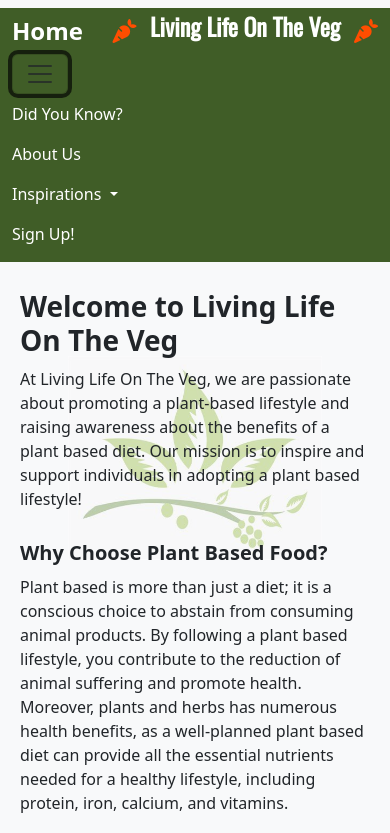
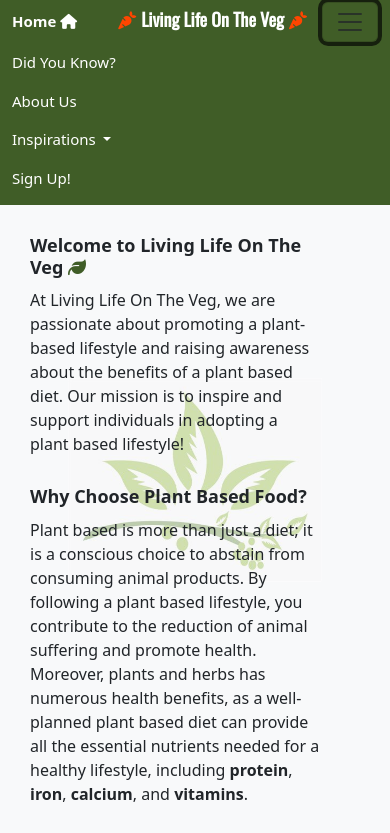
Before and after one commit to RickyLambert87/LearningHTML-CSS, a plain HTML site: page index.html in a window 390 px wide. Both pictures are taken after a click on the button "Toggle navigation". Shown: the top 833 px of the page. Drawn offline with nearby package versions, Linux system fonts and the light colour scheme.

Commit message:
feat:made more responsive and also changed some css

```diff
--- a/assets/style.css
+++ b/assets/style.css
@@ -1,7 +1,127 @@
 @import url('https://fonts.googleapis.com/css?family=Oswald|Lato:300');
-.pepper {
-  color: rgb(228, 41, 72);
+/* Icons */
+
+.fa-carrot {
+  color:orangered;
+  font-size: 36px;
+  padding: 10px;
+  justify-content: center;
 }
+  .fa-lemon {
+font-size: 36px;
+color: yellow;
+  }
+.fa-leaf {
+  color: #405d27;
+}
+/* Global styles */
+
+body {
+  background-color: #f8f9fa;
+}
+/* navbar */
+
+.logo-text {
+  font-family: 'Oswald', sans-serif;
+  font-size: 28px;
+  font-weight: bold;
+  color: #fefffe;
+  text-align: center;
+  margin-left: 25px;
+}
+
+.header {
+  display: flex;
+  justify-content: center;
+  align-items: center;
+  background-color: #405d27;
+  color: #fff;
+  height: 100px;
+}
+
+.footer {
+  background-color: #405d27;
+  color: #fff;
+}
+
+.container-fluid {
+  background-color: #405d27;
+
+}
+
+.navbar {
+  border-radius: 0;
+  padding: 0;
+}
+
+.navbar-brand {
+  font-size: 24px;
+  font-weight: bold;
+  color: #fff;
+}
+
+.nav-link {
+  color: white;
+  font-size: 20px;
+  margin-right: 20px;
+  padding-right: 20px;
+}
+
+.dropdown-item {
+  text-decoration: underline;
+  font-size: 20px;
+}
+
+/* Homepage */
+
+.homepage {
+  position: relative;
+}
+
+.homepage::before {
+  content: "";
+  position: absolute;
+  top: 0;
+  left: 0;
+  right: 0;
+  bottom: 0;
+  opacity: 0.2;
+  z-index: -1;
+  background-image: url("images/herblogo.jpeg");
+  background-repeat: no-repeat;
+  background-size: 65%;
+  background-position: center bottom 85%;
+  opacity: 0.2;
+}
+
+.welcome-section {
+  padding: 20px;
+  margin-top: 10px;
+  margin-left: 10px;
+  margin-right: 550px;
+}
+
+.welcome-section h2 {
+  font-size: 48px;
+  font-weight: bold;
+  margin-bottom: 10px;
+}
+
+.welcome-section h3 {
+  font-size: 35px;
+  font-weight: bold;
+  margin-top: 30px;
+  margin-bottom: 10px;
+}
+
+.welcome-section p {
+  font-size: 26px;
+  line-height: 1.5;
+  margin-bottom: 20px;
+}
+
+/* Did You Know Page */
+
 .didyouknowpage {
   position: relative;
 }
@@ -21,6 +141,8 @@
   background-position: center bottom 90%;
 }
 
+/* About Us Page */
+
 .aboutuspage {
   position: relative;
 }
@@ -39,122 +161,109 @@
   background-size: 55%;
   background-position: center bottom 90%;
 }
-.homepage {
-  position: relative;
+
+
+
+/* Welcome Section */
+
+.welcome-section {
+  padding: 20px;
+  margin-top: 10px;
+  margin-left: 10px;
+  margin-right: 50px;
 }
 
-.homepage::before {
-  content: "";
-  position: absolute;
-  top: 0;
-  left: 0;
-  right: 0;
-  bottom: 0;
-  opacity: 0.2;
-  z-index: -1;
-  background-image: url("images/herblogo.jpeg");
-  background-repeat: no-repeat;
-  background-size: 55%;
-  background-position: center bottom 95%;
-}
-
-.logo-text {
-    font-family: 'Oswald', sans-serif;
-    font-size: 48px;
-    font-weight: bold;
-    color: #fefffe;
-    text-align: center;
-  }
-
-body {
-    background-color: #f8f9fa;
-}
-
-header {
-  display: flex;
-  justify-content: center;
-  align-items: center;
-  background-color: #405d27;
-  color: #fff;
-}
-  .footer {
-    background-color: #405d27;
-    color: #fff;
-  }
-.nav-link {
-color: white;
-}
-.navbar {
-    border-radius: 0;
-  }
-  .container-fluid {
-    background-color: #405d27;
-  }
-a .navbar-brand:hover {
-
-    background-color: #fafafa;
-}
-.navbar-brand {
-  font-size: 24px;
-  font-weight: bold;
-  color: #fff;
-}
-.dropdown-item {
-    text-decoration: underline;
-  }
-  .welcome-section {
-    padding: 20px;
-  }
 .welcome-section h2 {
-    font-size: 28px;
+  font-size: 40px;
   font-weight: bold;
   margin-bottom: 10px;
 }
+
 .welcome-section h3 {
-    font-size: 20px;
+  font-size: 35px;
   font-weight: bold;
   margin-top: 30px;
   margin-bottom: 10px;
 }
+
 .welcome-section p {
-    font-size: 16px;
+  font-size: 26px;
   line-height: 1.5;
   margin-bottom: 20px;
 }
+
+/* About Us Section */
+
 .about-us-section {
   padding: 20px;
 }
+
 .about-us-section h2 {
-    font-size: 28px;
+  font-size: 48px;
   font-weight: bold;
   margin-bottom: 10px;
 }
+
 .about-us-section h3 {
-    font-size: 20px;
+  font-size: 35px;
   font-weight: bold;
   margin-top: 30px;
   margin-bottom: 10px;
 }
+
 .about-us-section p {
-    font-size: 16px;
+  font-size: 26px;
   line-height: 1.5;
   margin-bottom: 20px;
 }
+
+.about-us-section ul {
+  font-size: 20px;
+  line-height: 1.5;
+  margin-bottom: 20px;
+}
+
+/* Section Heading */
+
 .section-heading {
-
   padding: 10px;
   margin-top: 40px;
 }
 
-  .factsList {
+h2.section-heading {
+  text-align: center;
+  font-size: 48px;
+  font-weight: bold;
+  margin-bottom: 10px;
+  text-decoration: underline;
+}
 
+/* Facts List */
+
+ol.factsList {
+  margin-left: 20px;
   padding: 20px;
   list-style-type: decimal;
 }
 
 .factsList li {
+  padding: 10px;
+  margin-left: 15px;
+  margin-right: 200px;
   margin-bottom: 15px;
+  font-size: 26px;
 }
+
+/* List Marker */
+
+li::marker {
+  padding-left: 10px;
+  margin-left: 10px;
+  font-weight: bold;
+  font-size: 30px;
+}
+
+/* Video Container */
 
 .video-container {
   position: relative;
@@ -172,6 +281,7 @@ a .navbar-brand:hover {
   width: 100%;
   height: 100%;
 }
+
 /* Footer */
 
 .footer {
@@ -182,8 +292,8 @@ a .navbar-brand:hover {
 .footer .social-networks {
   display: flex;
   justify-content: center;
-    gap: 20px;
-    margin-bottom: 10px;
+  gap: 10px;
+  margin-bottom: 5px;
 }
 
 .footer .social-networks li {
@@ -193,17 +303,16 @@ a .navbar-brand:hover {
 .footer .social-networks a {
   font-size: 20px;
 }
-  footer p {
-    text-align: center;
-  }
 
 footer {
-    height: 150px;
+  height: 100px;
+}
+.footer p {
+  text-align: center;
 }
 
 .social-networks {
   text-align: center;
-
 }
 
 .social-networks li {
@@ -211,12 +320,10 @@ footer {
 }
 
 .social-networks i {
-    font-size: 160%;
+  font-size: 100%;
   margin: 1%;
-    padding: 5%;
   color: #fff;
 }
-
 
 /* Form */
 
@@ -226,13 +333,14 @@ footer {
   background-position: center bottom 50px;
   height: 900px;
 }
-.signuppage{
+
+.signuppage {
   position: relative;
 }
 
 .signuppage::before {
-  content: "images/plantheart.jpg";
-  position:absolute;
+  content: "";
+  position: absolute;
   top: 0;
   left: 0;
   right: 0;
@@ -240,21 +348,23 @@ footer {
   opacity: 0.2;
   z-index: -1;
   background-image: url("images/plantheart.jpg");
+  margin-top: 100px;
   background-repeat: no-repeat;
-  background-size: 55%;
-  background-position: center bottom 100px;
+  background-size: contain;
+  background-position: center bottom 150px;
+  opacity: 0.2;
 }
+
 .signup-form {
-    margin-top: 10px;
-    margin-left: 720px;
+  margin-top: 100px;
   color: #fff;
   background-color: #405d27;
-    width: 400px;
-    position: center top 30%;
-    left: 50%;
+  width: 90%;
+  max-width: 400px;
+  margin-left: auto;
+  margin-right: auto;
   padding: 30px;
   opacity: 0.5;
-
 }
 
 .signup-form h2 {
@@ -275,7 +385,6 @@ footer {
 
 .text-input:hover {
   border-color: #0f0f0f;
-
 }
 
 .join-button {
@@ -297,26 +406,69 @@ footer {
   color: #080808;
 }
 
+/* Responsive adjustments */
 
- /* Responsive adjustments */
- @media (max-width: 767px) {
+
+@media (max-width: 1290px) {
   .logo-text {
-    font-size: 36px;
+    font-family: 'Oswald', sans-serif;
+    font-size: 25px;
+    font-weight: bold;
+    color: #fefffe;
+    text-align: center;
+    justify-content: center;
+
   }
+  .fa-carrot {
 
+    font-size: 24px;
+    padding: 10px;
+    justify-content: center;
+  }
+  .container-fluid {
+    background-color: #405d27;
 
   }
 
-@media (max-width: 576px) {
-  .logo-text {
-    font-size: 24px;
+  .navbar {
+    border-radius: 0;
+    padding: 0;
   }
 
-
+  .navbar-brand {
+    font-size: 15px;
+    font-weight: bold;
+    color: #fff;
   }
 
+  .nav-link {
+    color: white;
+    font-size: 15px;
+    margin-right: 20px;
+    padding-right: 20px;
+  }
 
-@media (max-width: 1297px) {
+  .dropdown-item {
+    text-decoration: underline;
+    font-size: 15px;
+  }
+
+  /* Facts List */
+
+ol.factsList {
+  margin-left: 20px;
+  padding: 20px;
+  list-style-type: decimal;
+}
+
+.factsList li {
+  padding: 10px;
+  margin-left: 15px;
+  margin-right: 10px;
+  margin-bottom: 10px;
+  font-size: 26px;
+}
+
   .form-section {
     max-width: 100%;
     padding: 0 10px;
@@ -331,7 +483,7 @@ footer {
   }
 
   .signup-form {
-    margin-top: 50px;
+    margin-top: 100px;
     color: #fff;
     background-color: #405d27;
     width: 90%;
@@ -341,6 +493,7 @@ footer {
     padding: 30px;
     opacity: 0.5;
   }
+
   .signuppage::before {
     background-size: 100%;
     background-repeat: no-repeat;
@@ -348,6 +501,32 @@ footer {
     background-position: center bottom 150px;
     opacity: 0.2;
   }
+  .welcome-section {
+    padding: 20px;
+    margin-top: 10px;
+    margin-left: 10px;
+    margin-right: 50px;
+  }
+
+  .welcome-section h2 {
+    font-size: 36px;
+    font-weight: bold;
+    margin-bottom: 10px;
+  }
+
+  .welcome-section h3 {
+    font-size: 35px;
+    font-weight: bold;
+    margin-top: 30px;
+    margin-bottom: 10px;
+  }
+
+  .welcome-section p {
+    font-size: 24px;
+    line-height: 1.5;
+    margin-bottom: 20px;
+  }
+
   .homepage::before {
     background-size: 100%;
     background-repeat: no-repeat;
@@ -355,6 +534,7 @@ footer {
     background-position: center bottom 700px;
     opacity: 0.2;
   }
+
   .didyouknowpage::before {
     background-size: 100%;
     background-repeat: no-repeat;
@@ -362,6 +542,7 @@ footer {
     background-position: center bottom 700px;
     opacity: 0.2;
   }
+
   .aboutuspage::before {
     background-size: 100%;
     background-repeat: no-repeat;
@@ -369,10 +550,122 @@ footer {
     background-position: center bottom 85%;
     opacity: 0.2;
   }
-  @media (max-width:1233) {
-
+}
+@media (max-width: 1096px) {
+  .logo-text {
+    font-family: 'Oswald', sans-serif;
+    font-size: 20px;
+    font-weight: bold;
+    color: #fefffe;
+    text-align: center;
+    justify-content: center;
 
   }
+  .fa-carrot {
+
+    font-size: 15px;
+    padding: 10px;
+    justify-content: center;
+  }
+  .container-fluid {
+    background-color: #405d27;
+
+  }
+
+  .navbar {
+    border-radius: 0;
+    padding: 0;
+  }
+
+  .navbar-brand {
+    font-size: 20px;
+    font-weight: bold;
+    color: #fff;
+  }
+
+  .nav-link {
+    color: white;
+    font-size: 20px;
+
+  }
+
+  .dropdown-item {
+    text-decoration: underline;
+    font-size: 15px;
+  }
+}
+@media (max-width: 974px) {
+  .logo-text {
+    font-family: 'Oswald', sans-serif;
+    font-size: 25px;
+    font-weight: bold;
+    color: #fefffe;
+    text-align: center;
+    justify-content: center;
+    margin-left: 10px;
+
+  }
+  .fa-carrot {
+
+    font-size: 24px;
+    padding: 10px;
+    justify-content: center;
+  }
+  .container-fluid {
+    background-color: #405d27;
+
+  }
+
+  .navbar {
+    border-radius: 0;
+    padding: 0;
+  }
+
+  .navbar-brand {
+    font-size: 15px;
+    font-weight: bold;
+    color: #fff;
+  }
+
+  .nav-link {
+    color: white;
+    font-size: 15px;
+    margin-right: 20px;
+    padding-right: 20px;
+  }
+
+  .dropdown-item {
+    text-decoration: underline;
+    font-size: 15px;
+  }
+}
+  @media (max-width: 868px) {
+    .welcome-section {
+      padding: 20px;
+      margin-top: 10px;
+      margin-left: 10px;
+      margin-right: 50px;
+    }
+
+    .welcome-section h2 {
+      font-size: 48px;
+      font-weight: bold;
+      margin-bottom: 10px;
+    }
+
+    .welcome-section h3 {
+      font-size: 35px;
+      font-weight: bold;
+      margin-top: 30px;
+      margin-bottom: 10px;
+    }
+
+    .welcome-section p {
+      font-size: 26px;
+      line-height: 1.5;
+      margin-bottom: 20px;
+    }
+
 .homepage::before {
   background-size: 100%;
   background-repeat: no-repeat;
@@ -380,6 +673,7 @@ footer {
   background-position: center bottom 85%;
   opacity: 0.4;
 }
+
 .didyouknowpage::before {
   background-size: 100%;
   background-repeat: no-repeat;
@@ -387,6 +681,7 @@ footer {
   background-position: center bottom 85%;
   opacity: 0.4;
 }
+
 .aboutuspage::before {
   background-size: 100%;
   background-repeat: no-repeat;
@@ -395,3 +690,97 @@ footer {
   opacity: 0.4;
 }
   }
+  @media (max-width: 462px) {
+    .header {
+      height: 90px;
+    }
+    .fa-carrot {
+
+      font-size: 18px;
+      padding: 5px;
+      justify-content: center;
+      margin: 0;
+    }
+    .logo-text {
+      font-size: 18px;
+    }
+    .navbar {
+      margin: 0;
+      padding: 0;
+    }
+    .navbar-toggler-icon {
+      position: relative;
+    }
+    .factsList li {
+      font-size: 18px;
+    }
+    .factsList li::marker {
+      font-size: 14px;
+    }
+    h2.section-heading {
+      font-size: 26px;
+    }
+    .about-us-section {
+      padding: 20px;
+    }
+
+    .about-us-section h2 {
+      font-size: 18px;
+      font-weight: bold;
+      margin-bottom: 10px;
+    }
+
+    .about-us-section h3 {
+      font-size: 16px;
+      font-weight: bold;
+      margin-top: 30px;
+      margin-bottom: 10px;
+    }
+
+    .about-us-section p {
+      font-size: 14px;
+      line-height: 1.5;
+      margin-bottom: 20px;
+    }
+
+    .about-us-section ul {
+      font-size: 14px;
+      line-height: 1.5;
+      margin-bottom: 20px;
+    }
+    .about-us-section li::marker {
+      font-size: 14px;
+    }
+    .fa-lemon {
+      font-size: 18px;
+    }
+    .footer p {
+      font-size: 12px;
+    }
+
+    .welcome-section {
+      padding: 20px;
+      margin-top: 10px;
+      margin-left: 10px;
+      margin-right: 50px;
+    }
+
+    .welcome-section h2 {
+      font-size: 18px;
+      font-weight: bold;
+      margin-bottom: 10px;
+    }
+
+    .welcome-section h3 {
+      font-size: 18px;
+      font-weight: bold;
+      margin-top: 30px;
+      margin-bottom: 10px;
+    }
+
+    .welcome-section p {
+      font-size: 16px;
+      line-height: 1.5;
+      margin-bottom: 20px;
+    }
+  }
--- a/index.html
+++ b/index.html
@@ -10,10 +10,10 @@
   </head>
   <body class="homepage">
     <header>
-        <nav class="navbar navbar-expand-lg bg-body-tertiary">
+        <nav class="navbar navbar-expand-lg">
         <div class="container-fluid">
-          <a class="navbar-brand" href="index.html" >Home</a>
-          <i class="fa-solid fa-carrot fa-xl" style="color: #ff4d00;"></i><h1><span class="logo-text">Living Life On The Veg</span></h1><i class="fa-solid fa-carrot fa-xl" style="color: #ff4d00;"></i>
+          <a class="navbar-brand" href="index.html" >Home <i class="fa-solid fa-house"></i></a>
+          <h1><span class="logo-text"><i class="fa-solid fa-carrot"></i>Living Life On The Veg<i class="fa-solid fa-carrot"></i></span></h1>
           <button class="navbar-toggler" type="button" data-bs-toggle="collapse" data-bs-target="#navbarSupportedContent" aria-controls="navbarSupportedContent" aria-expanded="false" aria-label="Toggle navigation">
             <span class="navbar-toggler-icon"></span>
           </button>
@@ -45,16 +45,16 @@
       </nav>
       </header>
     <section class="welcome-section">
-      <h2>Welcome to Living Life On The Veg</h2>
+      <h2>Welcome to Living Life On The Veg <i class="fa-solid fa-leaf"></i></h2>
       <p>At Living Life On The Veg, we are passionate about promoting a plant-based lifestyle and raising awareness about the benefits of a plant based diet. Our mission is to inspire and support individuals in adopting a plant based lifestyle!</p>
       <h3>Why Choose Plant Based Food?</h3>
-      <p>Plant based is more than just a diet; it is a conscious choice to abstain from consuming animal products. By following a plant based lifestyle, you contribute to the reduction of animal suffering and promote health. Moreover, plants and herbs has numerous health benefits, as a well-planned plant based diet can provide all the essential nutrients needed for a healthy lifestyle, including protein, iron, calcium, and vitamins.</p>
+      <p>Plant based is more than just a diet; it is a conscious choice to abstain from consuming animal products. By following a plant based lifestyle, you contribute to the reduction of animal suffering and promote health. Moreover, plants and herbs has numerous health benefits, as a well-planned plant based diet can provide all the essential nutrients needed for a healthy lifestyle, including <Strong>protein</Strong>, <Strong>iron</Strong>, <Strong>calcium</Strong>, and <Strong>vitamins</Strong>.</p>
       <h3>The Impact Of Plant Based Foods</h3>
       <p>By embracing raw herbs and plants, you become part of a global movement that aims to address pressing environmental issues. Animal agriculture is a leading cause of greenhouse gas emissions, deforestation, and water pollution. Choosing plant-based alternatives helps reduce our carbon footprint and preserve natural resources.</p>
       <h3>Join Our Community</h3>
       <p>Living Life On The Veg is not just a website; it's a community of like-minded individuals who support each other on their journey. Our website provides a wealth of resources, including informative articles, videos from real world experts and bio chemists and herbalists, and inspiring success stories from people who have experienced the positive impact of raw plants, fruits and herbs in their lives.</p>
       <h3>Explore and Learn</h3>
-      <p>Visit our "Did You Know?" section to discover fascinating facts about a plant based diet, its history, and its cultural impact. Dive into the "About Us" page to learn more about our mission, vision, and the team behind Living Life On The Veg. We also provide a curated list of inspirational individuals and organizations in our "Inspirations" section, where you can find additional resources to expand your knowledge and connect with the plant based community.</p>
+      <p>Visit our <strong>"Did You Know?"</Strong> section to discover fascinating facts about a plant based diet, its history, and its cultural impact. Dive into the <Strong>"About Us"</Strong> page to learn more about our mission, vision, and the team behind Living Life On The Veg. We also provide a curated list of inspirational individuals and organizations in our <strong>"Inspirations"</strong> section, where you can find additional resources to expand your knowledge and connect with the plant based community.</p>
       <h3>Sign Up for Updates</h3>
       <p>Don't miss out on the latest news, recipes, and exclusive offers! Sign up for our newsletter to stay informed and receive regular updates from Living Life On The Veg.</p>
     </section>
@@ -84,7 +84,7 @@
           <li><a href="https://www.instagram.com" target="_blank"><i class="fab fa-instagram"></i></a></li>
           <li><a href="https://www.github.com" target="_blank"><i class="fa-brands fa-github"></i></a></li>
           <li><a href="https://www.linkedin.com" target="_blank"><i class="fa-brands fa-linkedin"></i></a></li>
-          <li><a href="https://www.lwhatsapp.com" target="_blank"><i class="fa-brands fa-whatsapp"></i></a></li>
+
       </ul>
        <p>&copy; 2023 Living Life On The Veg. All rights reserved. | Designed by <a href="https://www.linkedin.com/in/ricky-lambert/">Ricky Lambert</a></p>
         </div>
```
Also changed, not shown: aboutus.html (+4 -4 lines), didyouknow.html (+4 -4 lines), signup.html (+2 -2 lines). Lines whose indentation alone changed are shown as unchanged.
